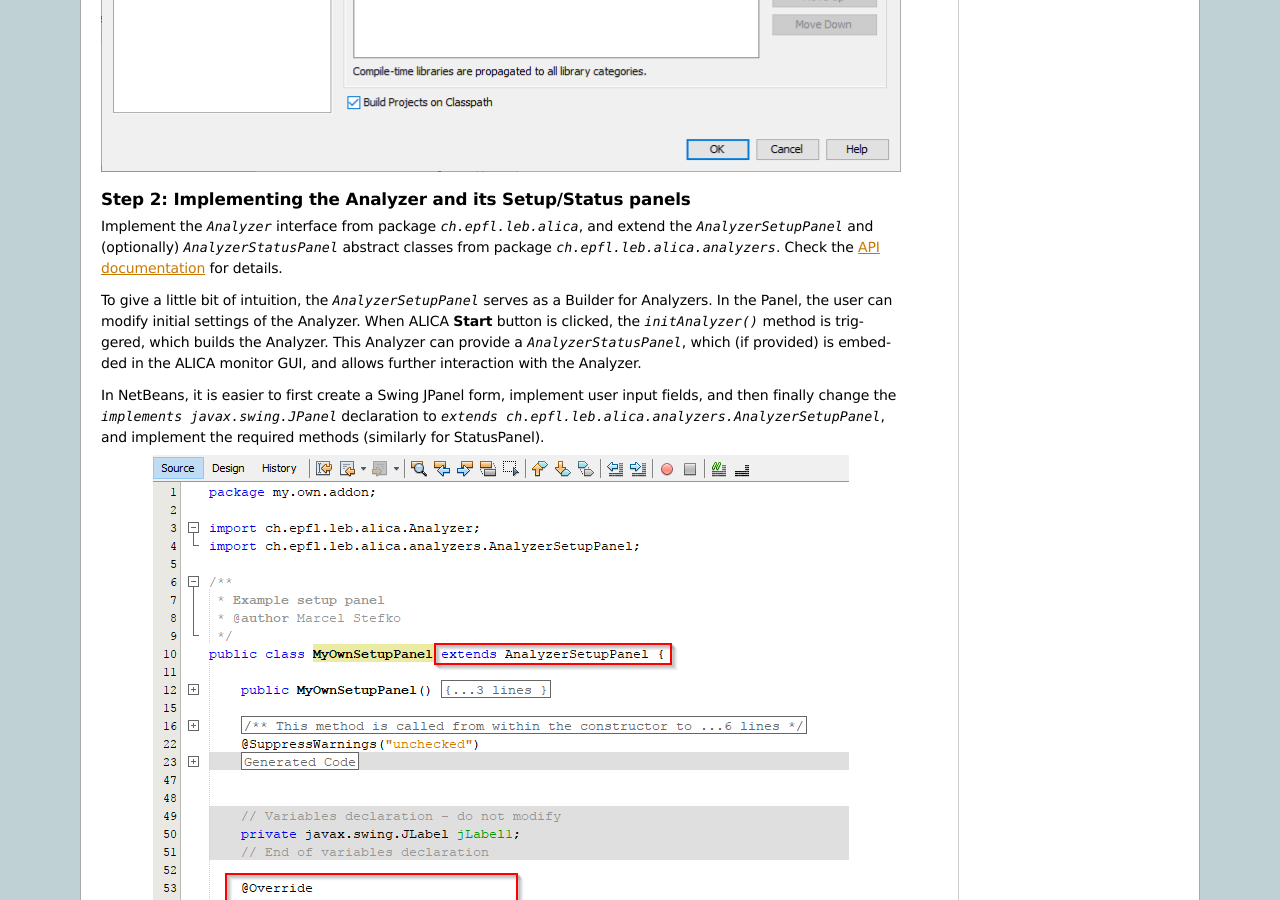
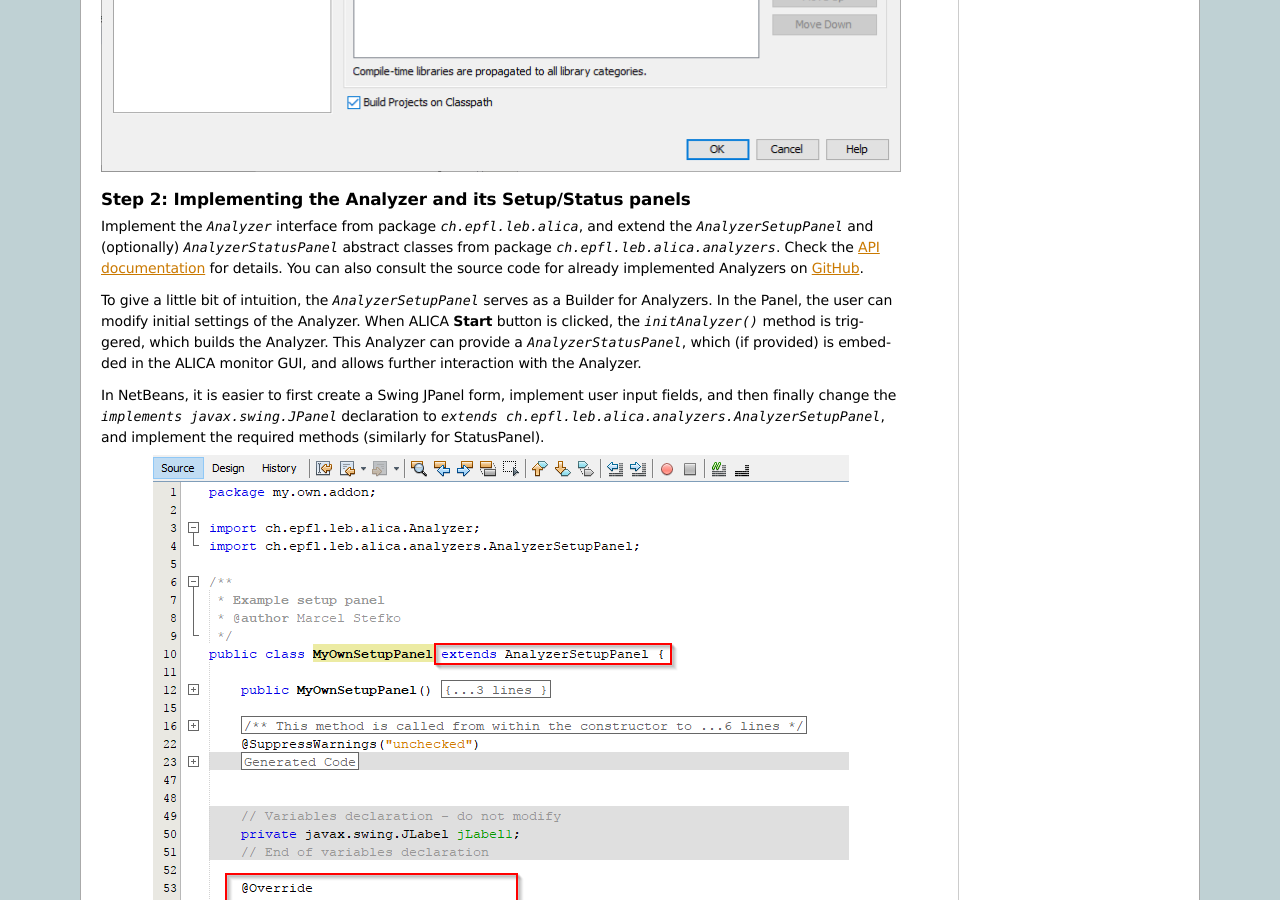
Before and after one commit to LEB-EPFL/ALICA, a Sphinx documentation site: the page built from docs/source/extending.rst, in a window 1280 px wide and 900 px high, scrolled down 747 px. Built offline with Sphinx 7.4.7, drawn with Linux system fonts in a browser that asks for light colours; pages that are not in the unit, such as notebooks, are missing from menus.

Commit message:
More documentation changes

```diff
--- a/docs/source/extending.rst
+++ b/docs/source/extending.rst
@@ -37,7 +37,9 @@ Step 2: Implementing the Analyzer and its Setup/Status panels
 Implement the `Analyzer` interface from package `ch.epfl.leb.alica`, and
 extend the `AnalyzerSetupPanel` and (optionally) `AnalyzerStatusPanel`
 abstract classes from package `ch.epfl.leb.alica.analyzers`. Check the
-`API documentation <_javasphinx/packages.html>`_ for details.
+`API documentation <_javasphinx/packages.html>`_ for details. You can
+also consult the source code for already implemented Analyzers
+on `GitHub <https://github.com/MStefko/ALICA/tree/master/src/ch/epfl/leb/alica/analyzers>`_.
 
 To give a little bit of intuition, the `AnalyzerSetupPanel`
 serves as a Builder for Analyzers. In the Panel, the user can modify
--- a/docs/source/index.rst
+++ b/docs/source/index.rst
@@ -55,7 +55,8 @@ application. Example applications include
 - *in vitro* single molecule assays
 - single particle tracking
 
-A primary design goal of ALICA is **extensibility.** A minimal
+A primary design goal of ALICA is **`extensibility <extensibility.html>`_**.
+A minimal
 knowledge of the Java programming language will allow you to write
 your own analyzers for deriving quantitative information from an image
 stream and controllers for implementing closed-loop feedback for your
```
